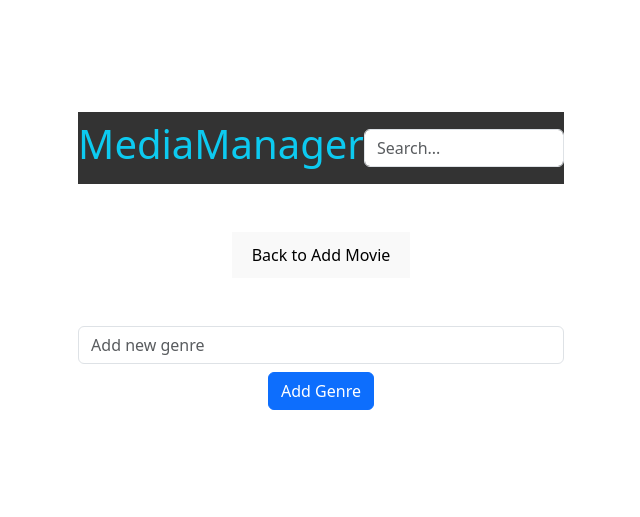
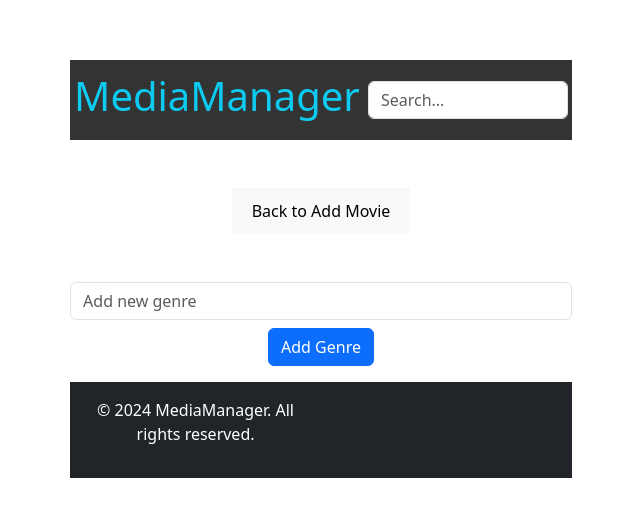
Before and after one commit to rezuanhossain/react_movie_app, a React (Vite) app: page /genre in a window 1280 px wide. Shown: the part 131-648 px from the top of the page, without its empty margins (319-959 px from the left). Built offline with nearby package versions, Linux system fonts and the light colour scheme.

Commit message:
add footer

```diff
--- a/index.html
+++ b/index.html
@@ -2,7 +2,6 @@
 <html lang="en">
   <head>
     <meta charset="UTF-8" />
-    <link rel="icon" type="image/svg+xml" href="/vite.svg" />
     <meta name="viewport" content="width=device-width, initial-scale=1.0" />
     <link href="https://cdn.jsdelivr.net/npm/bootstrap@5.0.2/dist/css/bootstrap.min.css" rel="stylesheet" integrity="sha384-EVSTQN3/azprG1Anm3QDgpJLIm9Nao0Yz1ztcQTwFspd3yD65VohhpuuCOmLASjC" crossorigin="anonymous">
 <script src="https://cdn.jsdelivr.net/npm/bootstrap@5.0.2/dist/js/bootstrap.bundle.min.js" integrity="sha384-MrcW6ZMFYlzcLA8Nl+NtUVF0sA7MsXsP1UyJoMp4YLEuNSfAP+JcXn/tWtIaxVXM" crossorigin="anonymous"></script>
--- a/src/App.jsx
+++ b/src/App.jsx
@@ -7,6 +7,7 @@ import MovieDetail from './pages/MovieDetail.jsx';
 import CategoryPage from './components/Category.jsx';
 import GenrePage from './pages/GenrePage.jsx';
 import Navbar from './pages/Navbar.jsx';
+import Footer from './pages/Footer.jsx';
 
 function App() {
   return (
@@ -20,6 +21,7 @@ function App() {
           <Route path="/category" element={<CategoryPage />} />
           <Route path="/genre" element={<GenrePage />} />
         </Routes>
+      <Footer />
       </BrowserRouter>
     </>
   );
--- /dev/null
+++ b/src/pages/Footer.jsx
@@ -0,0 +1,19 @@
+/* eslint-disable no-unused-vars */
+import React from 'react';
+import '../index.css';
+
+const Footer = () => {
+  return (
+    <footer className="footer bg-dark text-white py-3">
+      <div className="container">
+        <div className="row">
+          <div className="col-md-6 text-left">
+            <p>&copy; 2024 MediaManager. All rights reserved.</p>
+          </div>
+        </div>
+      </div>
+    </footer>
+  );
+};
+
+export default Footer;
--- a/src/pages/Navbar.jsx
+++ b/src/pages/Navbar.jsx
@@ -1,15 +1,14 @@
 /* eslint-disable no-unused-vars */
 import React from 'react';
-import { Link } from 'react-router-dom';
 import '../index.css';
 
 const Navbar = () => {
   return (
     <nav className="navbar">
-      <div className="navbar-left">
+      <div className="navbar-left m-1">
         <h1 className='text-info'>MediaManager</h1>
       </div>
-      <div className="navbar-right">
+      <div className="navbar-right m-1">
         <input type="text" className="form-control" placeholder="Search..." />
       </div>
     </nav>
```
